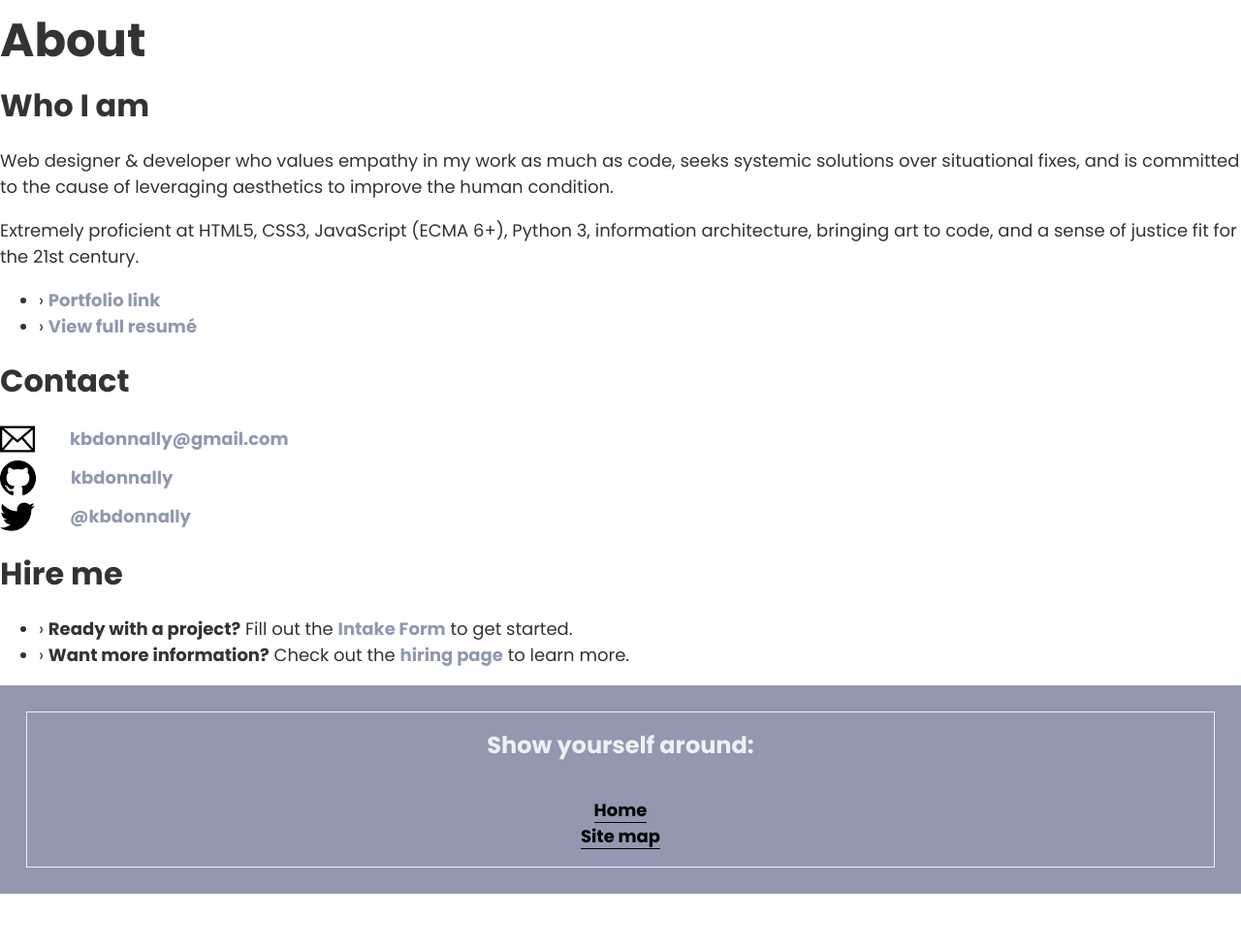
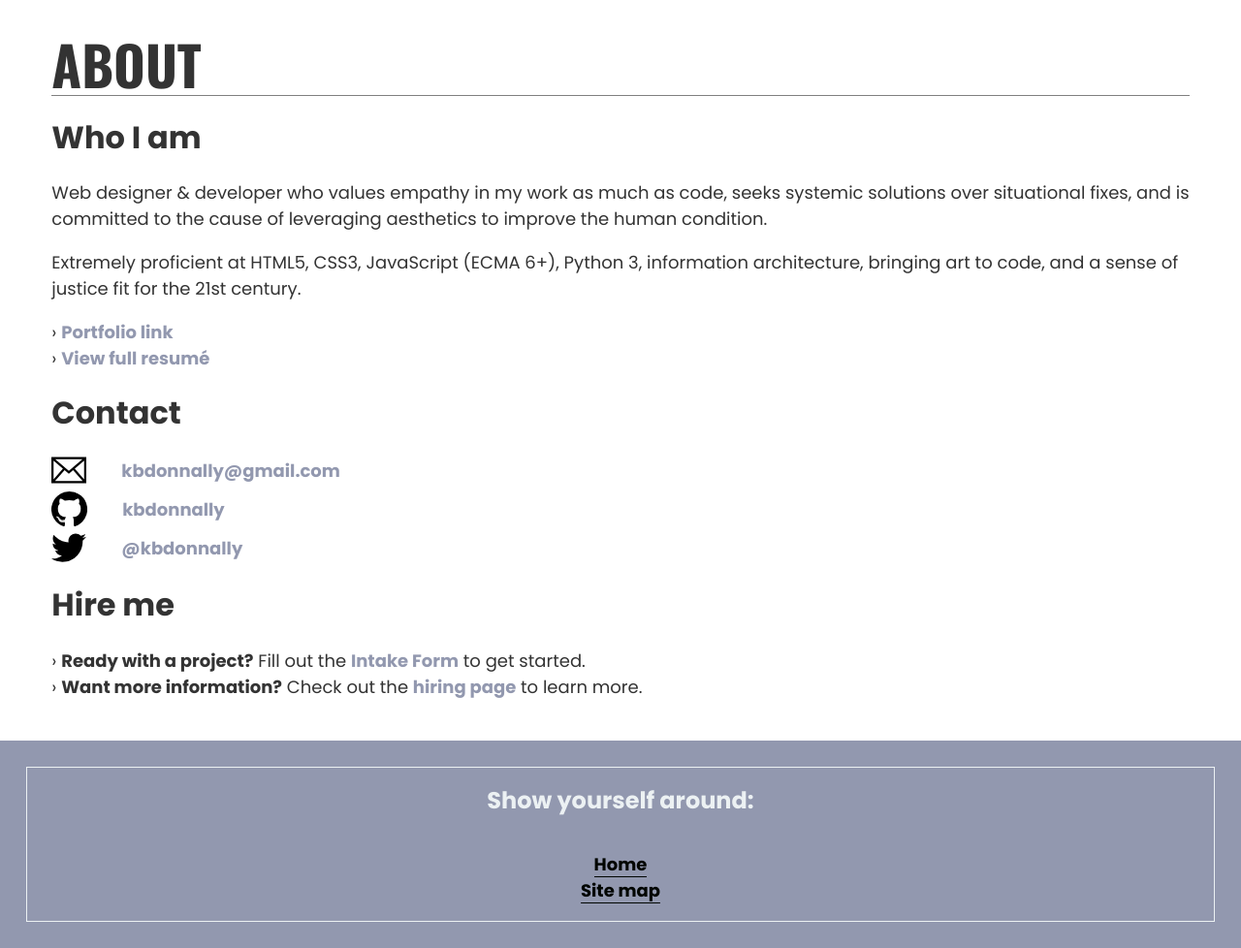
Before and after one commit to kbdonnally/katherinedoes.design, a Jekyll site: the page built from pages/real/new-about.html, in a window 1280 px wide. Shown: the whole page at 97% size. Built offline with Jekyll 4.4.1, drawn with Linux system fonts in a browser that asks for light colours; before the commit the page ends 922 px from its top, so only the background shows below that.

Commit message:
Add styles to lists & main title

```diff
--- a/assets/css/_sass/_pages/_about.scss
+++ b/assets/css/_sass/_pages/_about.scss
@@ -7,13 +7,23 @@
 }
 
 .about-main-content {
+	padding: 1.5rem 4.167%;
 
 }
 
 // Section 1: Page title
 
 .about__big-title {
-
+	h1 {
+		line-height: 1;
+		margin: .25em 0;
+		padding-bottom: .0625em;
+		font-size: 3.5rem;
+		font-family: 'Oswald', sans-serif;
+		font-weight: 700;
+		text-transform: uppercase;
+		border-bottom: 1px solid $halfgray;
+	}
 }
 
 // Section 2: Bio
@@ -30,8 +40,12 @@
 
 }
 
+// ul
 .about-bio__links {
-
+	padding-left: 0;
+	li {
+		list-style-type: none;
+	}
 }
 
 // Section 3: Contact
@@ -76,6 +90,10 @@
 
 }
 
+// ul
 .about-hire__content {
-
+	padding-left: 0;
+	li {
+		list-style-type: none;
+	}
 }
```
